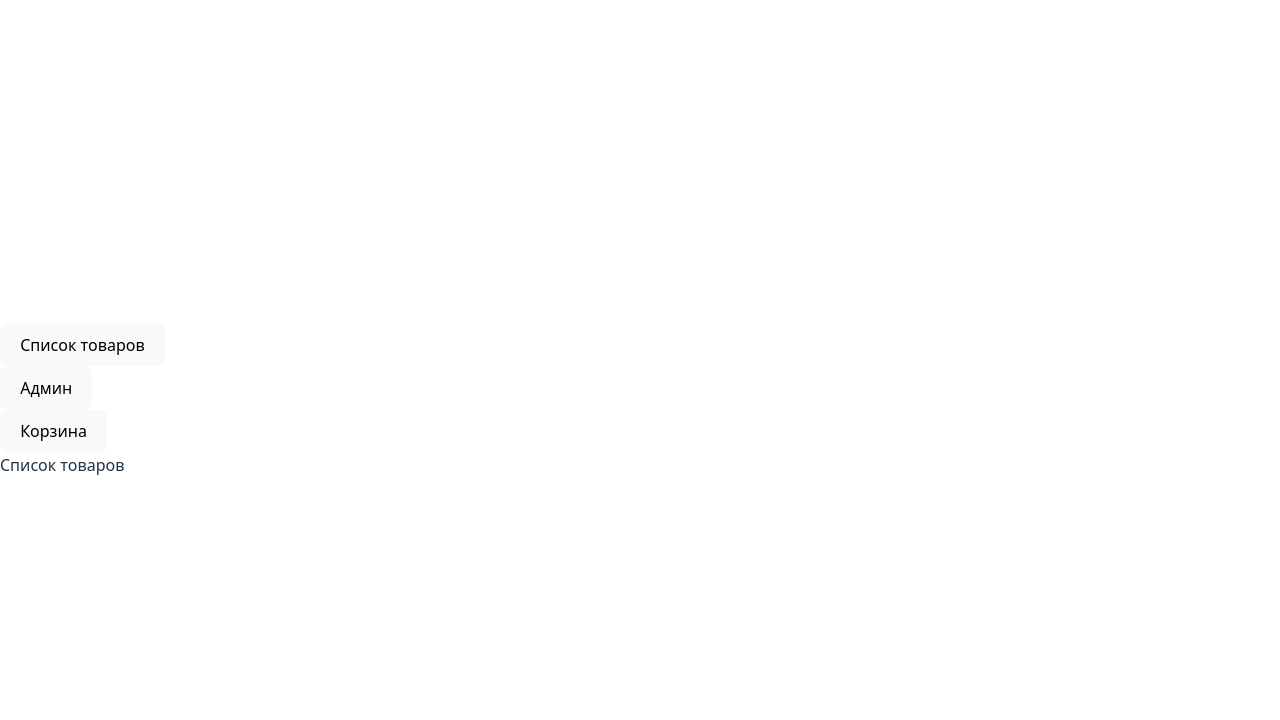
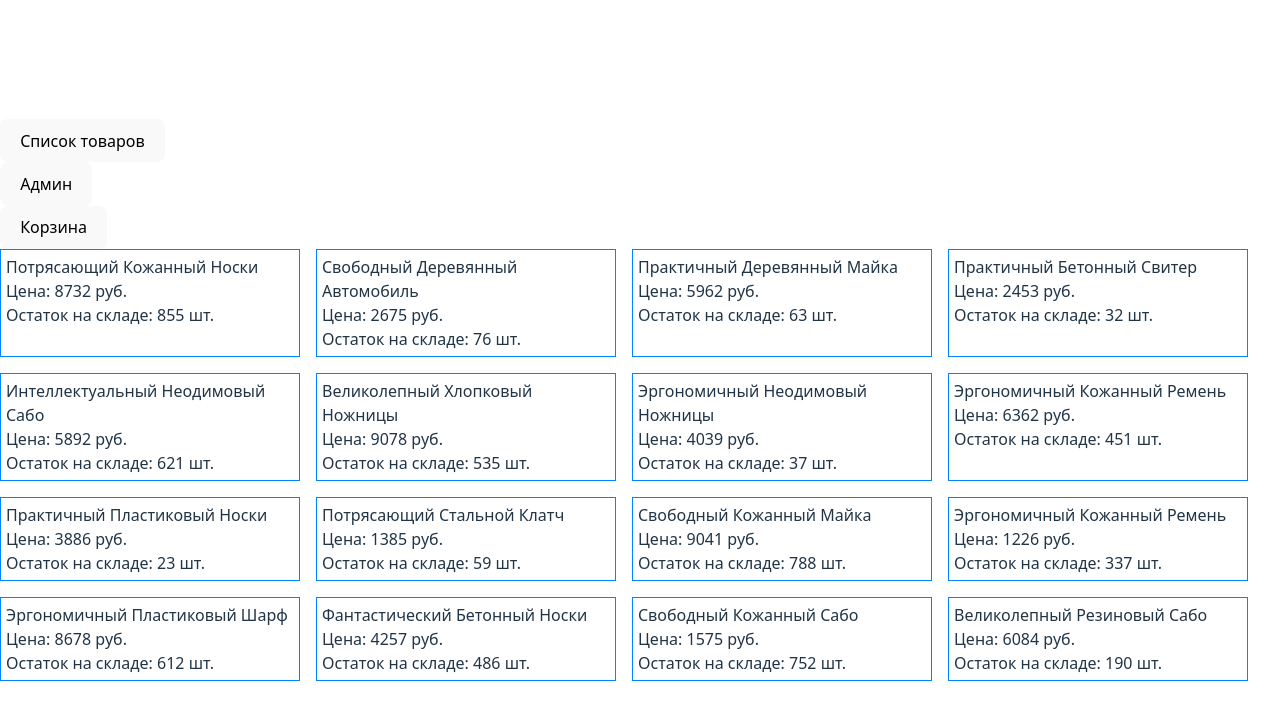
Before and after one commit to hasanabaev92/shop, a React (Vite) app: page / in a window 1280 px wide. Shown: the top 720 px of the page. Built offline with nearby package versions, Linux system fonts and the light colour scheme.

Commit message:
урок 2
Co-authored-by: chechnavenom-hue <chechnavenom-hue@users.noreply.github.com>
Co-authored-by: hasanabaev92 <hasanabaev92@users.noreply.github.com>

```diff
--- a/package.json
+++ b/package.json
@@ -10,8 +10,10 @@
     "preview": "vite preview"
   },
   "dependencies": {
+    "@faker-js/faker": "^10.1.0",
     "@tanstack/react-form": "^1.27.5",
     "@tanstack/react-query": "^5.90.12",
+    "@tanstack/react-query-devtools": "^5.91.1",
     "react": "^19.2.0",
     "react-dom": "^19.2.0",
     "react-router": "^7.11.0",
--- a/src/components/ProductMiniCard/ProductMiniCard.css
+++ b/src/components/ProductMiniCard/ProductMiniCard.css
@@ -0,0 +1,8 @@
+.card-mini {
+  border: 1px solid rgb(0, 132, 255);
+  width: 300px;
+  display: flex;
+  flex-direction: column;
+  padding: 5px;
+  box-sizing: border-box;
+}
--- a/src/components/ProductMiniCard/ProductMiniCard.tsx
+++ b/src/components/ProductMiniCard/ProductMiniCard.tsx
@@ -0,0 +1,17 @@
+import type { ProductT } from "../../types/productType"
+import './ProductMiniCard.css'
+
+type ProductMiniCardContract = Omit<ProductT, 'id'>
+
+function ProductMiniCard({name,price,lost}: ProductMiniCardContract) {
+
+  return (
+    <div className="card-mini">
+      <div>{name}</div>
+      <div>Цена: {price} руб.</div>
+      <div>Остаток на складе: {lost} шт.</div>
+    </div>
+  )
+}
+
+export default ProductMiniCard
--- a/src/main.tsx
+++ b/src/main.tsx
@@ -1,11 +1,27 @@
-import { StrictMode } from 'react'
-import { createRoot } from 'react-dom/client'
-import './index.css'
-import { RouterProvider } from 'react-router'
-import router from './routes/routes'
+import { StrictMode } from "react";
+import { createRoot } from "react-dom/client";
+import "./index.css";
+import { RouterProvider } from "react-router";
+import router from "./routes/routes";
 
-createRoot(document.getElementById('root')!).render(
+import { QueryClient, QueryClientProvider } from "@tanstack/react-query";
+import { generateRandomRpoducts } from "./mock/fakeFetches";
+import { ReactQueryDevtools } from "@tanstack/react-query-devtools";
+
+
+const bootstrap = () => {
+  generateRandomRpoducts();
+}
+
+bootstrap();
+
+const queryClient = new QueryClient();
+
+createRoot(document.getElementById("root")!).render(
   <StrictMode>
-    <RouterProvider router={router} />
-  </StrictMode>,
-)
+    <QueryClientProvider client={queryClient}>
+      <RouterProvider router={router} />
+      <ReactQueryDevtools></ReactQueryDevtools>
+    </QueryClientProvider>
+  </StrictMode>
+);
--- /dev/null
+++ b/src/mock/fakeFetches.ts
@@ -0,0 +1,29 @@
+import { fakerRU as faker } from '@faker-js/faker';
+
+import type { ProductListT, ProductT } from "../types/productType";
+
+let productsDataBase: ProductListT = [];
+
+function generateRandomRpoduct(): ProductT {
+  return {
+    id: faker.string.uuid(),
+    name: faker.commerce.productName(),
+    lost: faker.number.int({min: 5, max: 1000}),
+    price: faker.number.int({min: 100, max: 10000})
+  }
+}
+
+export function generateRandomRpoducts() {
+  const productsDataBaseRandom: ProductListT = faker.helpers.multiple(generateRandomRpoduct, {
+    count: { min: 15, max: 25}
+  })
+
+  productsDataBase = [...productsDataBaseRandom]
+}
+
+
+export const getProducts = async () => {
+  await new Promise((res) => setTimeout(res, 500)); // ждем 500мс
+
+  return productsDataBase;
+};
--- a/src/pages/ProductList/ProductList.css
+++ b/src/pages/ProductList/ProductList.css
@@ -0,0 +1,6 @@
+.product-list-container {
+  display: flex;
+  flex-wrap: wrap;
+  gap: 16px;
+  justify-content: start;
+}
--- a/src/pages/ProductList/ProductList.tsx
+++ b/src/pages/ProductList/ProductList.tsx
@@ -1,9 +1,23 @@
+import { useQuery } from "@tanstack/react-query"
+import { getProducts } from "../../mock/fakeFetches"
+import ProductMiniCard from "../../components/ProductMiniCard/ProductMiniCard"
+import './ProductList.css'
+
 function ProductList() {
+  const { isPending, error, data } = useQuery({
+    queryKey:["PRODUCTS"],
+    queryFn: getProducts
+  })
+
+  const ProductDiv = data?.map((x) => (
+    <ProductMiniCard key={x.id} name={x.name} price={x.price} lost={x.lost}  />
+  ))
 
 
   return (
+
     <>
-        <div>Список товаров</div>
+        <div className="product-list-container">{ProductDiv}</div>
     </>
   )
 }
--- /dev/null
+++ b/src/types/productType.ts
@@ -0,0 +1,12 @@
+export type ProductT = {
+    id: string;
+    name: string;
+    price: number;
+    lost: number
+}
+
+export type ProductListT = ProductT[]
+
+export type ProductCartT = Omit<ProductT, 'lost'> & {
+    orderCount: number
+}
```
Also changed, not shown: src/App.tsx (added, +13 -0 lines), src/types/cartType.ts (added, +8 -0 lines), 1 other file (tests, documents, lock files or other folders).
